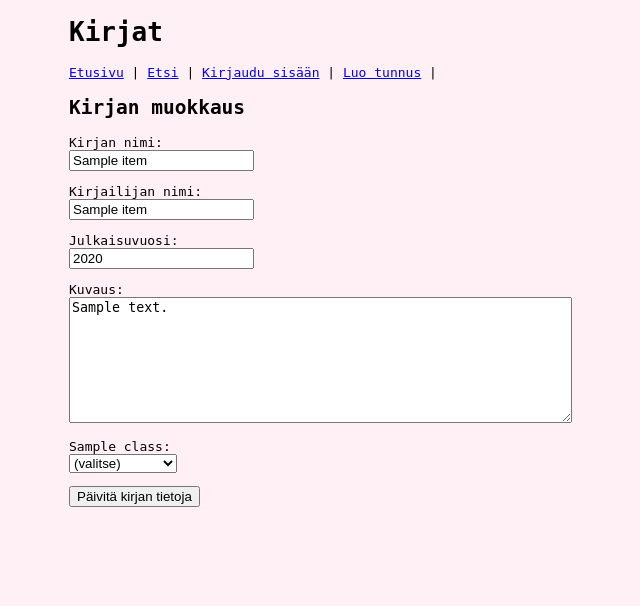
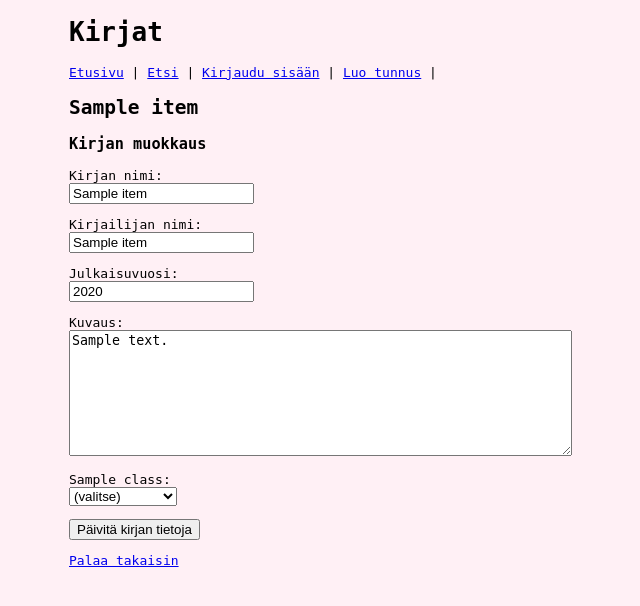
Before and after one commit to rantanenmartta/books, a Flask app: template templates/edit_item.html in a window 1280 px wide. Shown: the top 606 px of the page, without its empty margins (246-886 px from the left). Run offline with Flask 3, Linux system fonts and the light colour scheme; the template is opened without the code that fills it: most values are stand-ins (such as "Sample title", 1, 10 or a date in 2020).

Commit message:
improve edit/remove book/comment pages

```diff
--- a/app.py
+++ b/app.py
@@ -258,8 +258,9 @@ def remove_comment(comment_id):
     if request.method == "GET":
         comment_all = items.get_comment(comment_id)
         comment = comment_all[0]
+        item = items.get_item(comment["book_id"])
 
-        return render_template("remove_comment.html", comment=comment)
+        return render_template("remove_comment.html", comment=comment, item=item)
 
     elif request.method == "POST":
         check_csrf()
--- a/templates/edit_comment.html
+++ b/templates/edit_comment.html
@@ -3,7 +3,8 @@
 {% block title %}Kommentin muokkaus{% endblock %}
 
 {% block content %}
-<h2>Kommentin muokkaus</h2>
+<h2>{{ item.book_name }}</h2>
+<h3>Kommentin muokkaus</h3>
 <form action="/update_comment" method="post">
   <p>
     Kommentti: <br />
@@ -14,4 +15,7 @@
 <input type="hidden" name="csrf_token" value="{{ session.csrf_token }}" />
 <input type="submit" value="Päivitä kommentti" />
 </form>
+<p>
+  <a href="/item/{{ item.id }}">Palaa takaisin</a>
+</p>
 {% endblock %}
--- a/templates/edit_item.html
+++ b/templates/edit_item.html
@@ -3,7 +3,8 @@
 {% block title %}Kirjan muokkaus{% endblock %}
 
 {% block content %}
-<h2>Kirjan muokkaus</h2>
+<h2>{{ item.book_name }}</h2>
+<h3>Kirjan muokkaus</h3>
 <form action="/update_item" method="post">
    <p>
      Kirjan nimi: <br />
@@ -40,4 +41,7 @@
    <input type="hidden" name="csrf_token" value="{{ session.csrf_token }}" />
    <input type="submit" value="Päivitä kirjan tietoja" />
 </form>
+<p>
+  <a href="/item/{{ item.id }}">Palaa takaisin</a>
+</p>
 {% endblock %}
--- a/templates/remove_comment.html
+++ b/templates/remove_comment.html
@@ -3,7 +3,8 @@
 {% block title %}Kommentin poisto{% endblock %}
 
 {% block content %}
-<h2>Kommentin poisto</h2>
+<h2>{{ item.book_name }}</h2>
+<h3>Kommentin poisto</h3>
 <p>Kommentti: {{ comment.content }}</p>
 <p>Haluatko varmasti poistaa tämän kommentin?</p>
 <form action="/remove_comment/{{ comment.id }}" method="post">
--- a/templates/remove_item.html
+++ b/templates/remove_item.html
@@ -3,8 +3,8 @@
 {% block title %}Kirjan poisto{% endblock %}
 
 {% block content %}
-<h2>Kirjan poisto</h2>
-<p>Kirja: {{ item.book_name }}</p>
+<h2>{{ item.book_name }}<h2>
+<h3>Kirjan poisto</h3>
 <p>Haluatko varmasti poistaa tämän kirjan?</p>
 <form action="/remove_item/{{ item.id }}" method="post">
   <input type="hidden" name="csrf_token" value="{{ session.csrf_token }}" />
```
